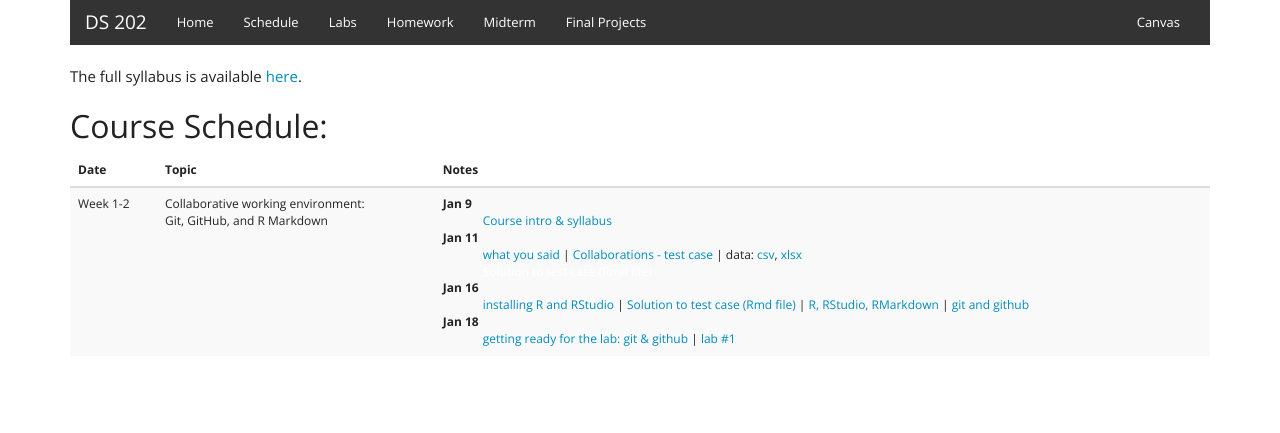
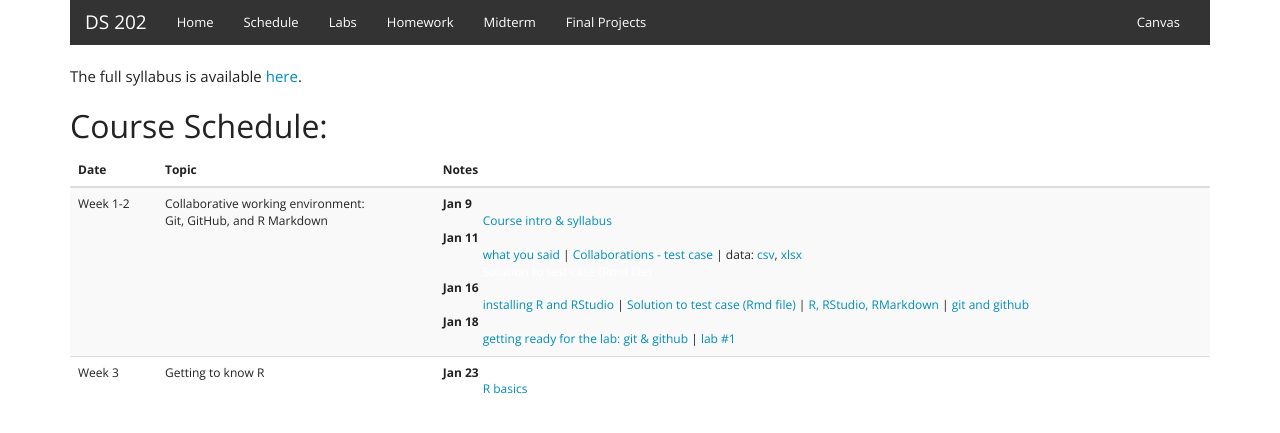
Before and after one commit to DS202-at-ISU/DS202-at-ISU.github.io-2018, a Jekyll site: the page built from schedule.html, in a window 1280 px wide. Shown: the top 433 px of the page. Built offline with Jekyll 4.4.1, drawn with Linux system fonts in a browser that asks for light colours; some of the changed lines change nothing that is shown.

Commit message:
link for Tuesday

```diff
--- a/schedule.html
+++ b/schedule.html
@@ -46,28 +46,17 @@ The full syllabus is available <a href="syllabus.pdf" target=_blank>here</a>.
           </dl>
         </td>
       </tr>
-<!--      <tr>
-        <td>Week 2</td>
-        <td>Reading (non-)standard file formats</td>
+     <tr>
+        <td>Week 3</td>
+        <td>Getting to know R</td>
         <td>
           <dl>
-          <dt>Jan 17</dt>
-          <dd>slides: <a href="../materials/01_collaborative-environment/04_git.html" target=_blank>forking repos</a> | <a href="../materials/02_reading-files/01_ascii.html" target=_blank>reading files</a> | <a href="../materials/02_reading-files/02_ascii-solution.html" target=_blank>your turn solution</a><br>
-          data: <a href="https://raw.githubusercontent.com/Stat585-at-ISU/materials/master/data/ushcn-v2.5-stations.txt" target=_blank>ushcn-v2.5-stations.txt</a></dd>
-          <dt>Jan 19</dt>
-          <dd>slides: <a href="../materials/02_reading-files/01_ascii.html" target=_blank>reading files</a> | <a href="../materials/02_reading-files/02_ascii-solution.html" target=_blank>your turn solution</a><br>
-          lab: <a href="../materials/labs/01_lab.html" target=_blank>lab assignment #1</a>
-          </dd>
-          <dt>Jan 24</dt>
-          <dd>
-          lab: <a href="../materials/labs/01_lab-solution.html" target=_blank>solution to lab assignment #1</a><br>
-          blog: <a href="https://github.com/Stat585-at-ISU/blog">updated instructions</a><br>
-slides: <a href="../materials/02_reading-files/01_ascii.html" target=_blank>reading files</a>
-          </dd>
-          </dl>
+          <dt>Jan 23</dt>
+          <dd><a href="../materials/02_r-intro/01_r-calculator.html" target=_blank>R basics</a></dd>
+           </dl>
         </td>
       </tr>
-      <tr>
+<!--       <tr>
         <td>Weeks 3-6</td>
         <td>Computing with data: Numeric and graphic summaries, tidying data</td>
         <td>
```
